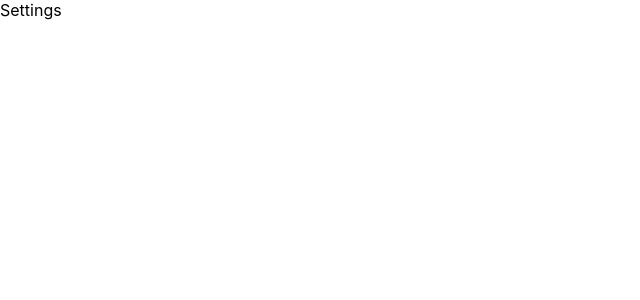
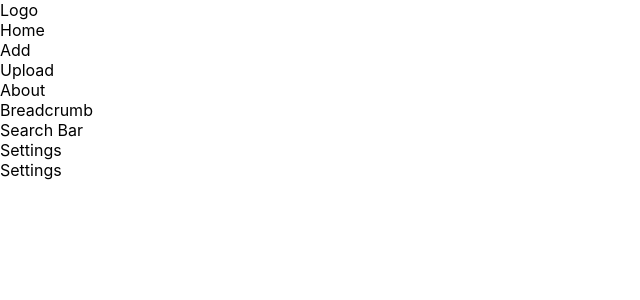
Before and after one commit to untypedjay/defigain, a React (Create React App) app: page /settings in a window 1280 px wide. Shown: the top 300 px of the page, without its empty margins (0-640 px from the left). Built offline with nearby package versions, Linux system fonts and the light colour scheme.

Commit message:
Add basic layout

```diff
--- /dev/null
+++ b/src/components/Header/Header.tsx
@@ -0,0 +1,11 @@
+import React from 'react';
+
+export default function Header() {
+  return (
+    <div>
+      <div>Breadcrumb</div>
+      <div>Search Bar</div>
+      <div>Settings</div>
+    </div>
+  );
+}
--- /dev/null
+++ b/src/components/Header/index.ts
@@ -0,0 +1 @@
+export { default as Header } from './Header';
--- /dev/null
+++ b/src/components/Layout/Layout.tsx
@@ -0,0 +1,17 @@
+import React, { ReactNode } from 'react';
+import { Menu } from '../Menu';
+import { Header } from '../Header';
+
+interface Props {
+  children: ReactNode;
+}
+
+export default function Layout({ children }: Props) {
+  return (
+    <div>
+      <Menu/>
+      <Header/>
+      { children }
+    </div>
+  );
+}
--- /dev/null
+++ b/src/components/Layout/index.ts
@@ -0,0 +1 @@
+export { default as Layout } from './Layout';
--- /dev/null
+++ b/src/components/Menu/Menu.tsx
@@ -0,0 +1,13 @@
+import React from 'react';
+
+export default function Menu() {
+  return (
+    <div>
+      <div>Logo</div>
+      <div>Home</div>
+      <div>Add</div>
+      <div>Upload</div>
+      <div>About</div>
+    </div>
+  );
+}
--- /dev/null
+++ b/src/components/Menu/index.ts
@@ -0,0 +1 @@
+export { default as Menu } from './Menu';
--- a/src/pages/About.tsx
+++ b/src/pages/About.tsx
@@ -1,9 +1,10 @@
 import React from 'react';
+import { Layout } from '../components/Layout';
 
 export default function About() {
   return (
-    <div>
+    <Layout>
       About
-    </div>
+    </Layout>
   );
 }
--- a/src/pages/Home.tsx
+++ b/src/pages/Home.tsx
@@ -1,9 +1,10 @@
 import React from 'react';
+import { Layout } from '../components/Layout';
 
 export default function Home() {
   return (
-    <div>
+    <Layout>
       Home
-    </div>
+    </Layout>
   );
 }
--- a/src/pages/New.tsx
+++ b/src/pages/New.tsx
@@ -1,9 +1,10 @@
 import React from 'react';
+import { Layout } from '../components/Layout';
 
 export default function New() {
   return (
-    <div>
+    <Layout>
       New
-    </div>
+    </Layout>
   );
 }
--- a/src/pages/Portfolio.tsx
+++ b/src/pages/Portfolio.tsx
@@ -1,4 +1,5 @@
 import React from 'react';
+import { Layout } from '../components/Layout';
 
 interface Props {
   match: any;
@@ -7,8 +8,8 @@ interface Props {
 export default function Portfolio({ match }: Props) {
   const { portfolioName } = match.params;
   return (
-    <div>
+    <Layout>
       Portfolio { portfolioName }
-    </div>
+    </Layout>
   );
 }
--- a/src/pages/Settings.tsx
+++ b/src/pages/Settings.tsx
@@ -1,9 +1,10 @@
 import React from 'react';
+import { Layout } from '../components/Layout';
 
 export default function Settings() {
   return (
-    <div>
+    <Layout>
       Settings
-    </div>
+    </Layout>
   );
 }
--- a/src/pages/Upload.tsx
+++ b/src/pages/Upload.tsx
@@ -1,9 +1,10 @@
 import React from 'react';
+import { Layout } from '../components/Layout';
 
 export default function Upload() {
   return (
-    <div>
+    <Layout>
       Upload
-    </div>
+    </Layout>
   );
 }
```
